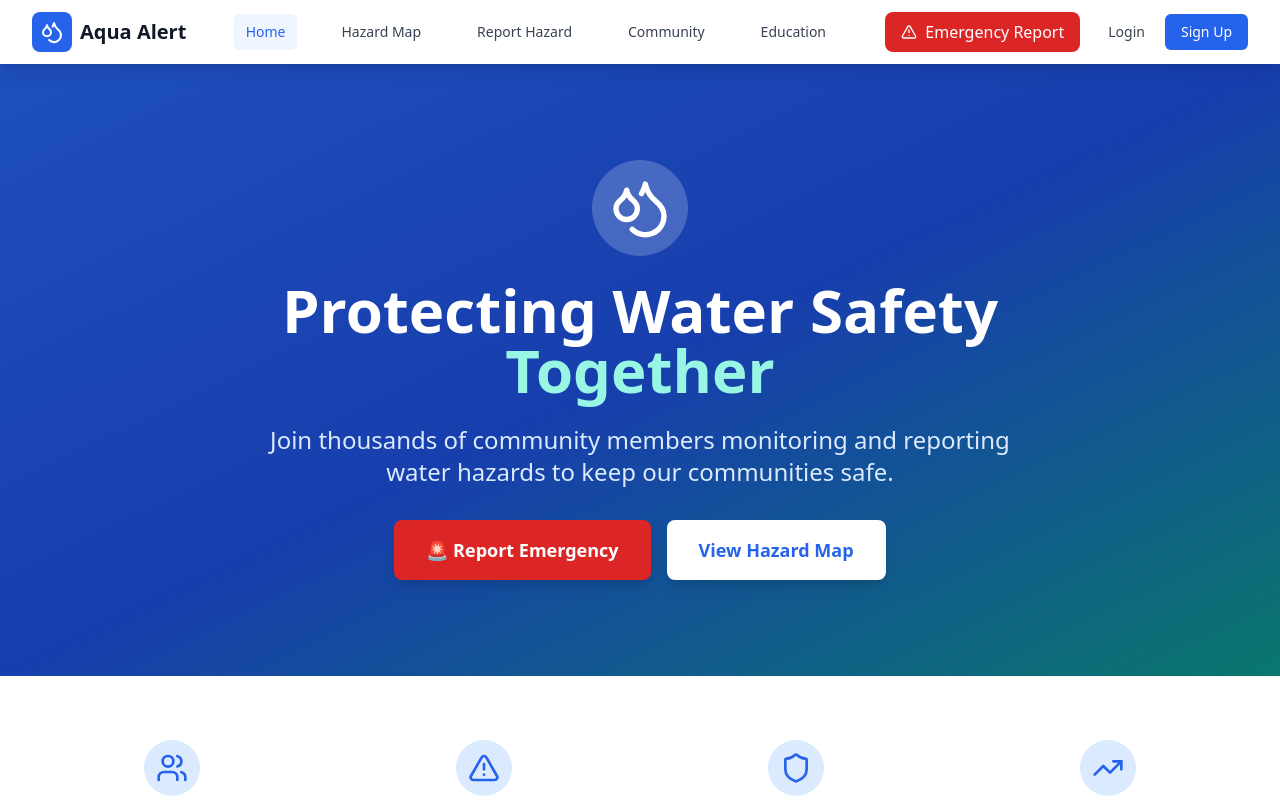
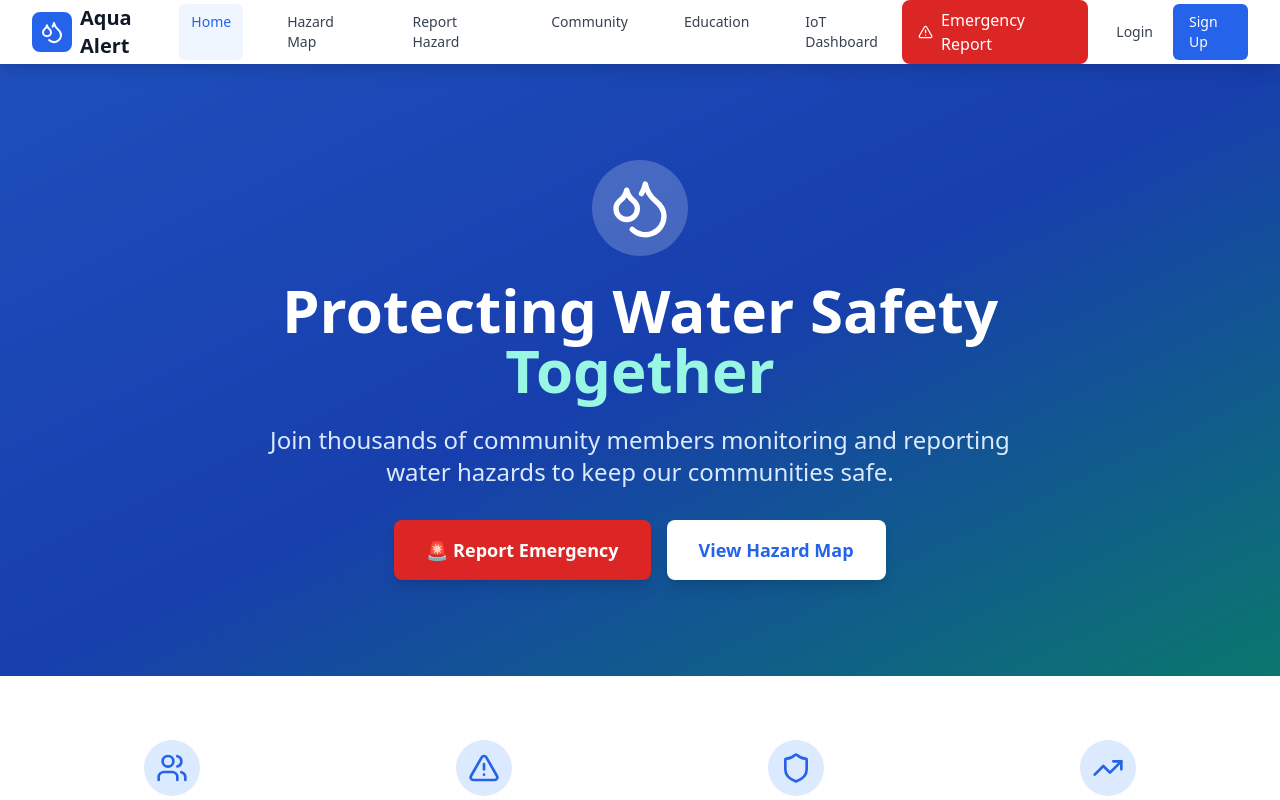
Before and after one commit to mounikapothula1106-creator/aqua-alert, a React (Vite) app: page / in a window 1280 px wide. Shown: the top 800 px of the page. Built offline with nearby package versions, Linux system fonts and the light colour scheme.

Commit message:
Add IoT Dashboard link to header

```diff
--- a/src/components/Header.tsx
+++ b/src/components/Header.tsx
@@ -15,6 +15,7 @@ const Header = () => {
     { name: 'Report Hazard', href: '/report' },
     { name: 'Community', href: '/community' },
     { name: 'Education', href: '/education' },
+    { name: 'IoT Dashboard', href: '/iot-dashboard' }, // ✅ Added IoT Dashboard
   ];
 
   const isActive = (path: string) => location.pathname === path;
```
